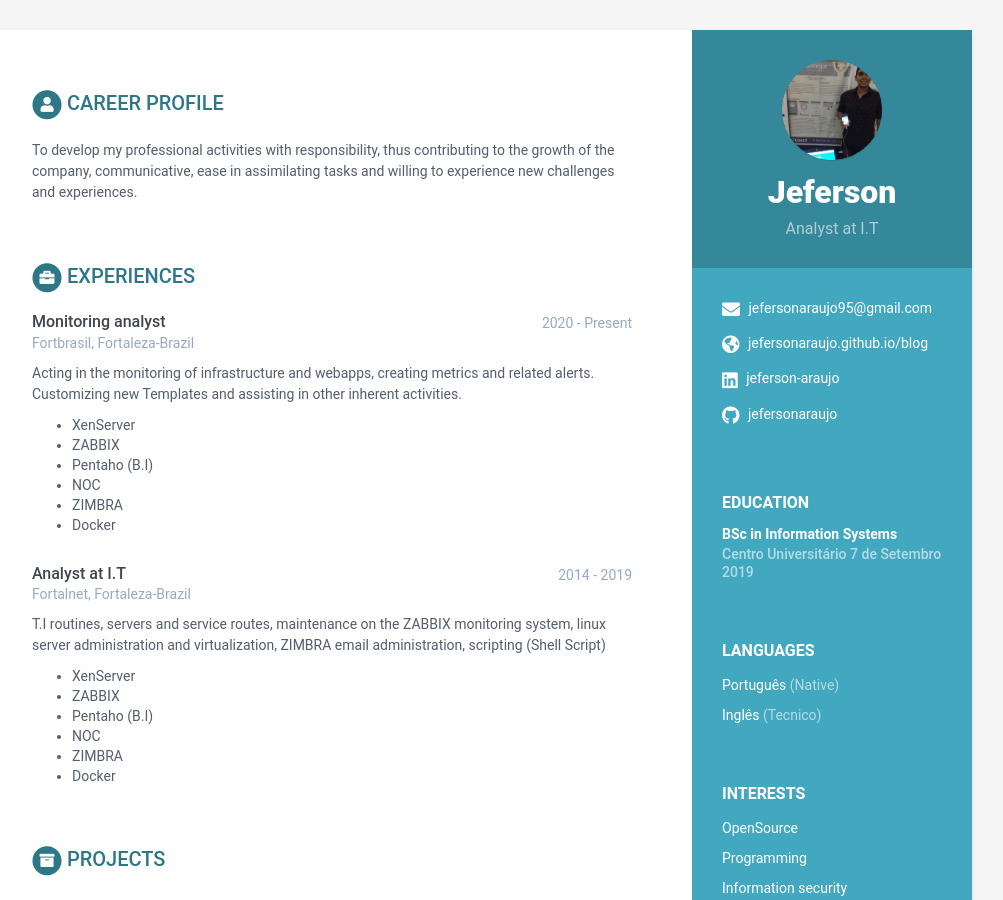
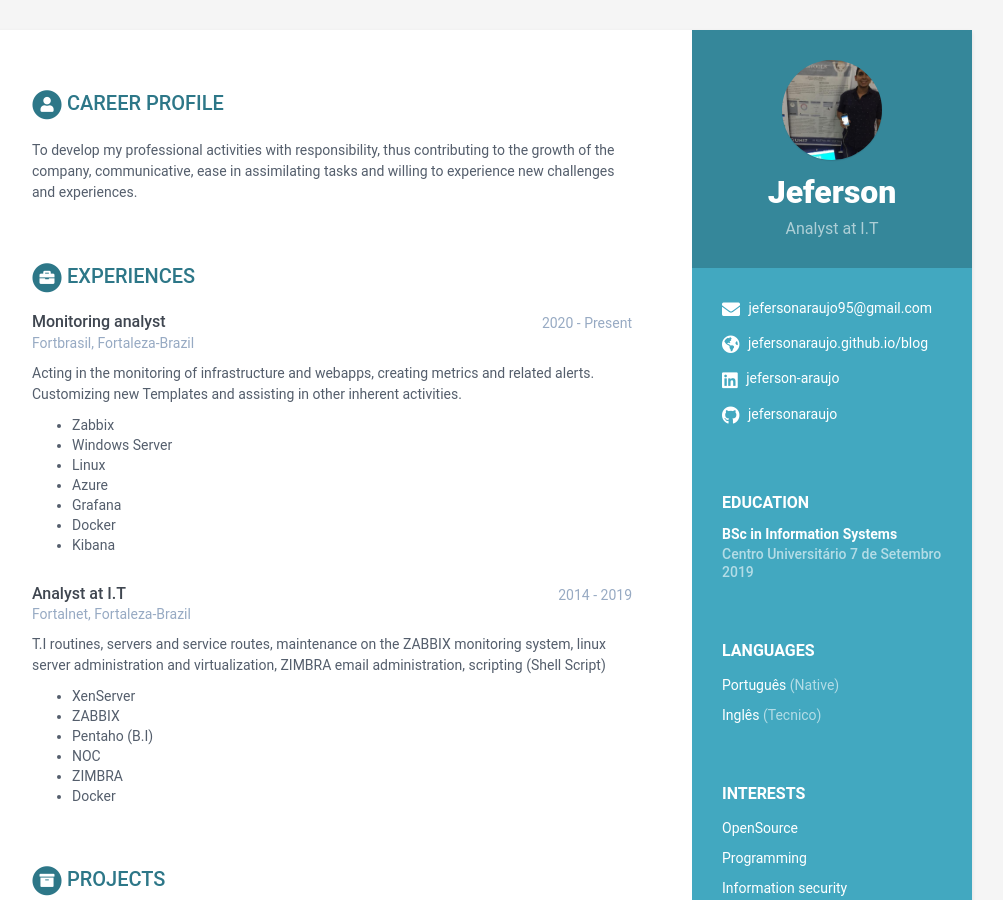
Before and after one commit to jefersonaraujo/jefersonaraujo.github.io, a Jekyll site: the page built from index.html, in a window 1280 px wide and 900 px high. Shown: the whole window, without its empty margins (168-1171 px from the left). Built offline with Jekyll 4.4.1, drawn with Linux system fonts in a browser that asks for light colours.

Commit message:
Update data.yml

```diff
--- a/_data/data.yml
+++ b/_data/data.yml
@@ -57,12 +57,13 @@ experiences:
       details: |
         Acting in the monitoring of infrastructure and webapps, creating metrics and related alerts. Customizing new Templates and assisting in other inherent activities.
 
-          - XenServer
-          - ZABBIX
-          - Pentaho (B.I)
-          - NOC
-          - ZIMBRA
+          - Zabbix
+          - Windows Server
+          - Linux
+          - Azure
+          - Grafana
           - Docker
+          - Kibana
 
     - role: Analyst at I.T
       time: 2014 - 2019
```
